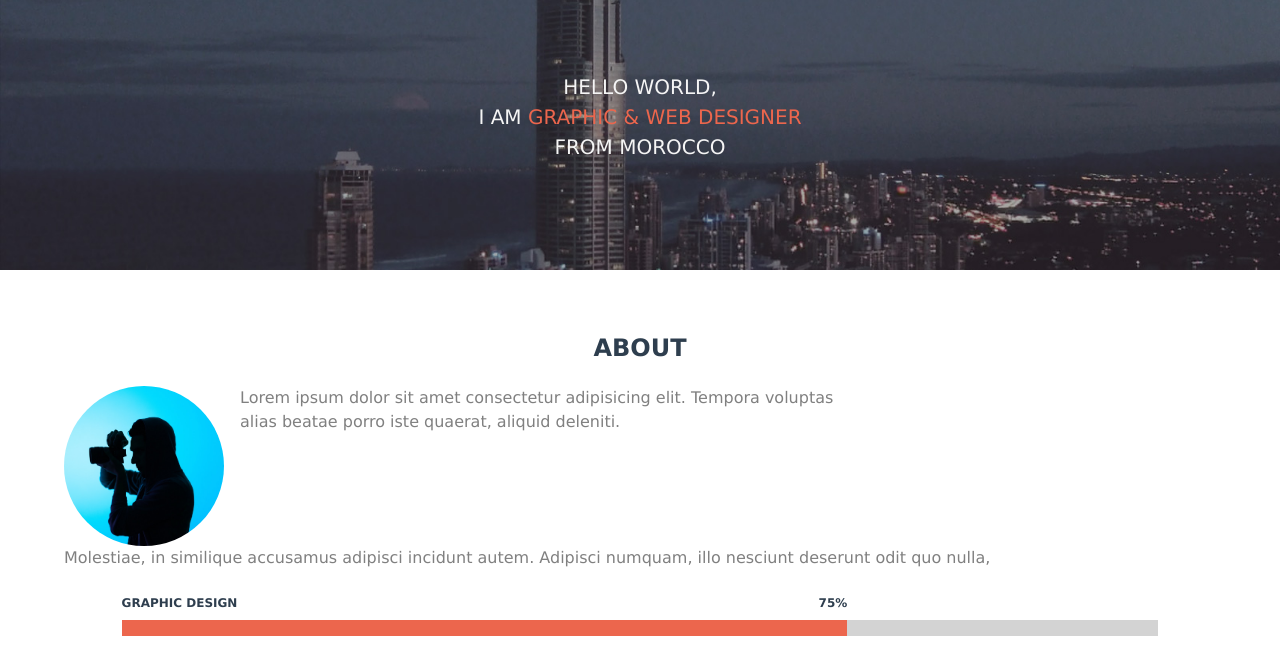
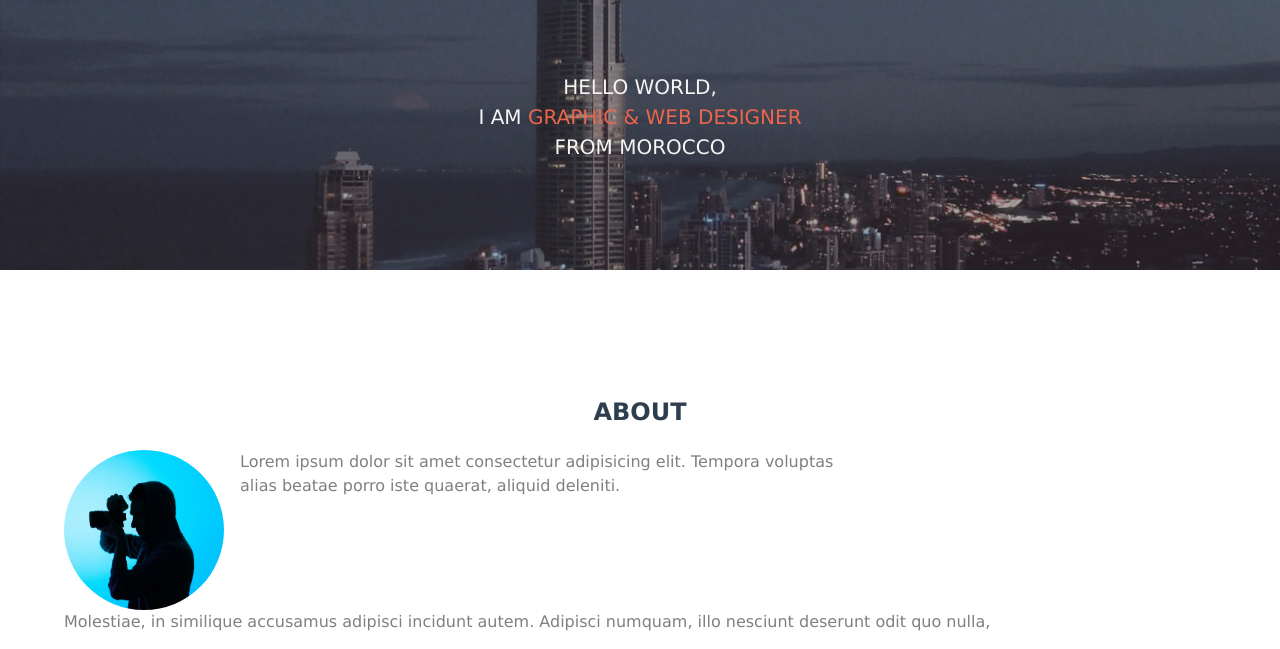
Before and after one commit to roksslee/class-10, a plain HTML site: page index.html in a window 1280 px wide. Shown: the part 130-779 px from the top of the page. Drawn offline with Linux system fonts and the light colour scheme.

Commit message:
Mobile version's done except contact section

```diff
--- a/scss/devices/_mobile.scss
+++ b/scss/devices/_mobile.scss
@@ -49,7 +49,7 @@
 
     // to all section
     main > section {
-        padding: 5%;
+        padding: 10% 5%;
         @include flexBoxColumn;
         align-items: center;
         row-gap: 3vh;
```
Also changed, not shown: css/style.css, css/style.min.css, 2 other files.
